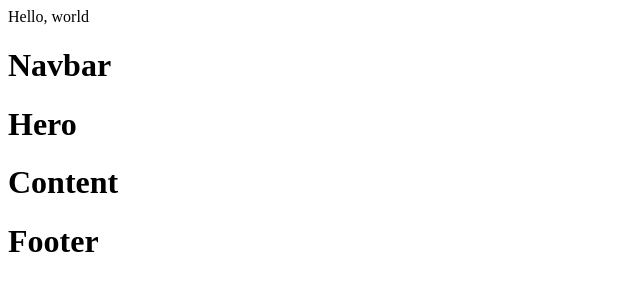
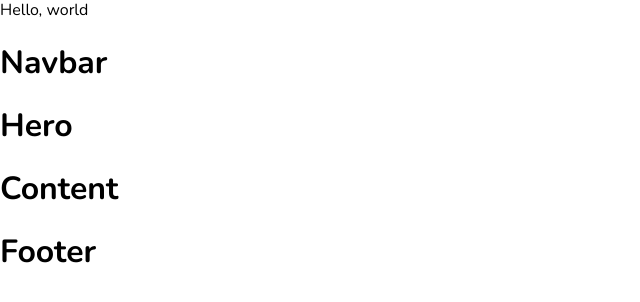
Before and after one commit to cazterk/landing-page-v0.2, a Gatsby site: page / in a window 1280 px wide. Shown: the whole page, without its empty margins (0-640 px from the left). Built offline with nearby package versions, Linux system fonts and the light colour scheme; Gatsby itself is replaced by a stand-in of ours.

Commit message:
added custom font =>'nunito'

```diff
--- a/package.json
+++ b/package.json
@@ -19,6 +19,7 @@
     "gatsby-plugin-sass": "^4.11.0",
     "react": "^17.0.1",
     "react-dom": "^17.0.1",
-    "sass": "^1.37.5"
+    "sass": "^1.37.5",
+    "typeface-nunito": "^1.1.13"
   }
 }
--- /dev/null
+++ b/src/assets/scss/_global.scss
@@ -0,0 +1,18 @@
+html {
+  font-size: 100%;
+  box-sizing: border-box;
+}
+
+*,
+*::before,
+*::after {
+  box-sizing: inherit;
+}
+
+body {
+  font-family: "Nunito";
+  line-height: 1.3;
+  margin: 0;
+  padding: 0;
+  background-color: #fff;
+}
--- /dev/null
+++ b/src/assets/scss/home.scss
@@ -0,0 +1 @@
+@import "global";
--- a/src/pages/index.js
+++ b/src/pages/index.js
@@ -3,6 +3,8 @@ import Hero from "../components/hero";
 import Navbar from "../components/navbar";
 import Footer from "../components/footer";
 import Content from "../components/content";
+import "../assets/scss/home.scss";
+require("typeface-nunito");
 
 export default function Home() {
   return (
```
Also changed, not shown: src/assets/scss/_colors.scss (added), 1 other file.
